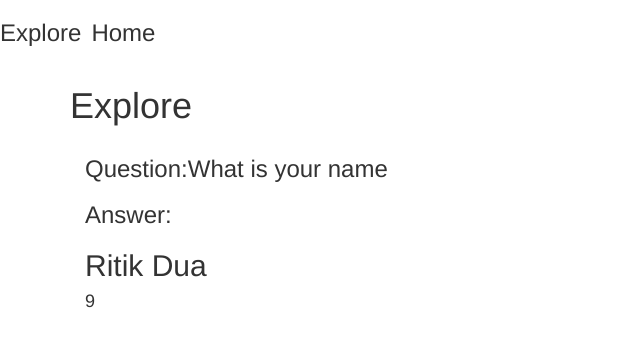
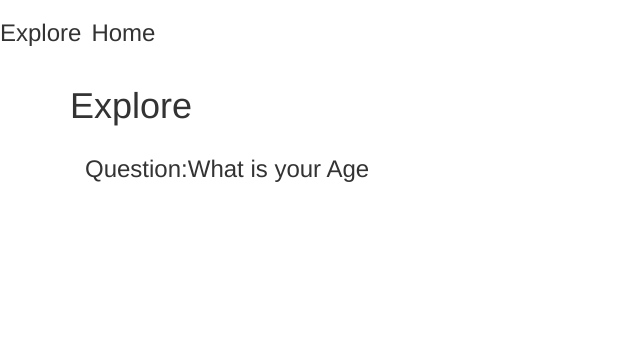
Before and after one commit to RitikDua/Angular, an Angular app: page / in a window 1280 px wide. Shown: the top 346 px of the page, without its empty margins (0-640 px from the left). Built offline with nearby package versions, Linux system fonts and the light colour scheme.

Commit message:
Explore contains only unanswered questions

```diff
--- a/src/app/answer/answer.model.ts
+++ b/src/app/answer/answer.model.ts
@@ -12,4 +12,5 @@ export class Answer{
 		this.votes--;
 	}
 
+
 }
--- a/src/app/article/article.component.html
+++ b/src/app/article/article.component.html
@@ -1,4 +1,6 @@
+
+
 <div class="articl">
 <h3>Question:{{article.question.question}}</h3>
-<h3>Answer:<app-answer [answer]="article.question.answer"></app-answer></h3>
+<h3 *ngIf="article.question.isAnswered()">Answer:<app-answer [answer]="article.question.answer"></app-answer></h3>
 </div>
--- a/src/app/explore/explore.component.html
+++ b/src/app/explore/explore.component.html
@@ -1,5 +1,5 @@
 	<H1>Explore</H1>
 <div class="container">
 
-	<app-article [article]="article"></app-article>
+	<app-article *ngFor="let article of getArticles()" [article]="article"></app-article>
 </div>
--- a/src/app/explore/explore.component.ts
+++ b/src/app/explore/explore.component.ts
@@ -8,13 +8,20 @@ import {Answer} from '../answer/answer.model';
   styleUrls: ['./explore.component.css']
 })
 export class ExploreComponent implements OnInit {
-  article:Article
+  articles:Article[]
   constructor() {
 
-  	this.article=(new Article(new Question("What is your name",new Answer("Ritik Dua",9))))
-   	// console.log(this.article);
+  	this.articles=[
+  	new Article(new Question("What is your name",new Answer("Ritik Dua",9))),
+  	new Article(new Question("What is your name",new Answer("Ritik Dua",9))),
+  	new Article(new Question("What is your Age"))
+  	]
+   	console.log(this.articles);
    }
-
+   getArticles():Article[]{
+   	// console.log(this.articles.filter(w=>w.question.isAnswered()));
+   	return this.articles.filter(x=>!x.question.isAnswered());//filter(w=>w.question.isAnswered());
+   }
   ngOnInit(): void {
   }
 
--- a/src/app/question/question.model.ts
+++ b/src/app/question/question.model.ts
@@ -2,11 +2,23 @@ import {Answer} from "../answer/answer.model";
 export class Question{
 	question:string;
 	answer:Answer;
+	isAns:boolean;
 
 	constructor(question:string,answer:Answer)
 	{
 		this.question=question;
 		this.answer=answer;
+		// console.log(answer);
+		if(answer==undefined){//||answer.post.length==0){
+			this.isAns=!true;
+		}
+		else{
+			this.isAns=true;
+			this.answer=this.answer;
+		}
+	}
+	isAnswered(){
+		return this.isAns;
 	}
 
 }
```
Also changed, not shown: src/app/question/question.component.ts (line endings or trailing spaces).
